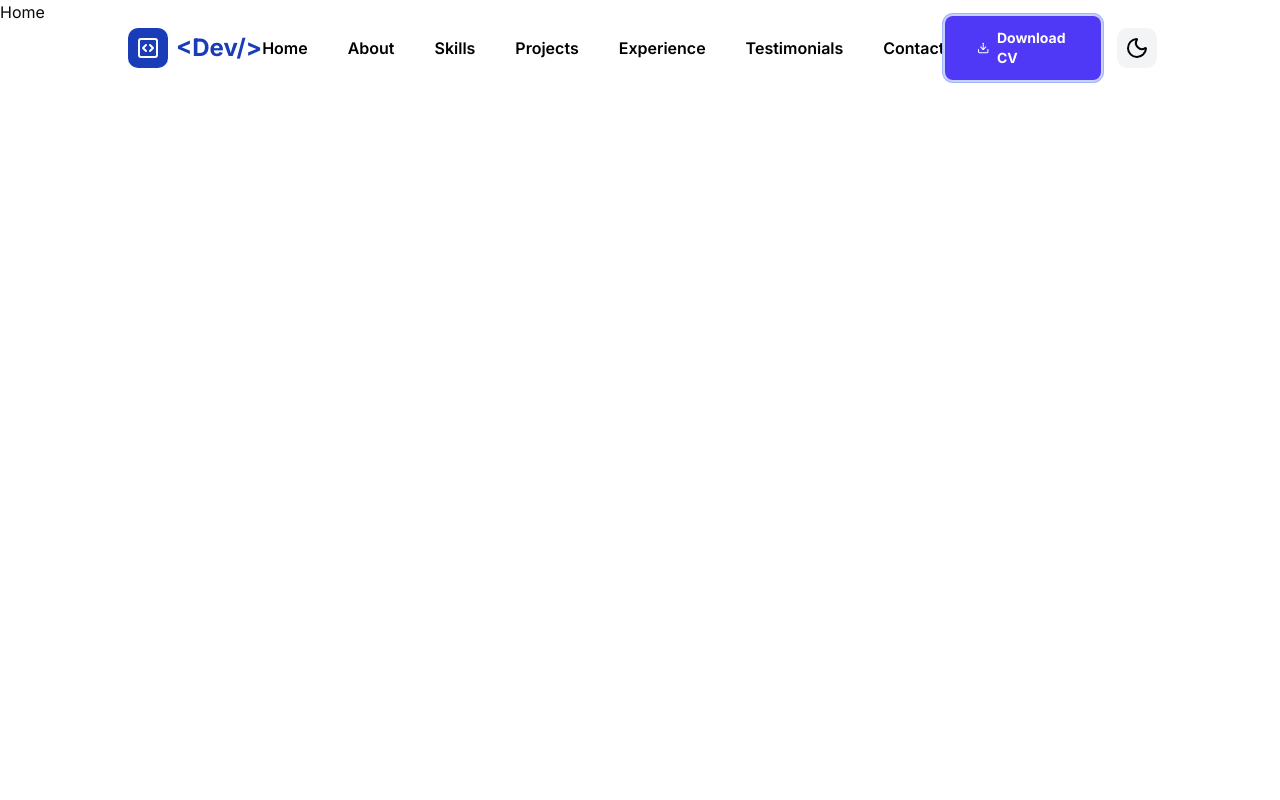
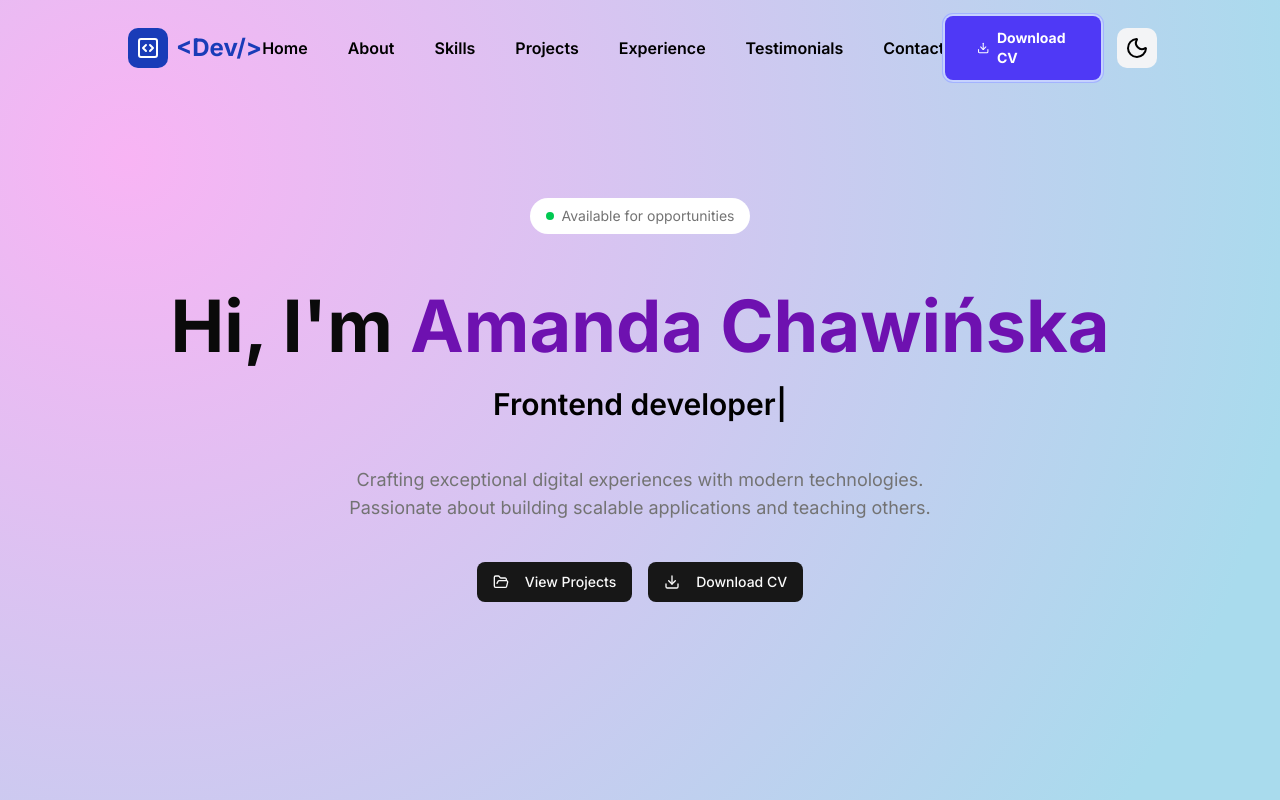
Before and after one commit to AmandaChawinska/portfolio-next16, a Next.js app: page / in a window 1280 px wide. Built offline with nearby package versions, Linux system fonts and the light colour scheme.

Commit message:
hero section

```diff
--- /dev/null
+++ b/components/Home/Hero/Hero.tsx
@@ -0,0 +1,67 @@
+"use client";
+import { Button } from "@/components/ui/button";
+import { Download, FolderOpen } from "lucide-react";
+import React from "react";
+import { TypeAnimation } from "react-type-animation";
+
+const Hero = () => {
+  return (
+    <div className="relative min-h-screen bg-[radial-gradient(circle_farthest-corner_at_10%_20%,#F8B4F4_0%,#A9DBED_90%)] flex items-center justify-center overflow-hidden dark:bg-[radial-gradient(circle_farthest-corner_at_10%_20%,#FD73C8_0%,#005C8D_90.5%)]">
+      {/* content */}
+      <div className="relative z-10 text-center max-lg:mt-5">
+        <div className="sm:mb-6">
+          <span className="inline-flex items-center gap-2 px-4 py-2 rounded-full bg-white dark:bg-gray-600 text-sm text-muted-foreground dark:text-gray-200 mb-8">
+            <span className="w-2 h-2 rounded-full bg-green-500"></span>
+            Available for opportunities
+          </span>
+        </div>
+        {/* title */}
+        <h1 className="text-4xl sm:text-5xl md:text-6xl lg:text-7xl font-bold mb-6">
+          Hi, I&apos;m{" "}
+          <span className="text-purple-800 dark:text-yellow-300">
+            Amanda Chawińska
+          </span>
+        </h1>
+        {/* title */}
+        <div className="text-xl sm:text-2xl md:text-3xl text-black dark:text-white font-semibold mb-4 sm:mb-8 h-12">
+          <TypeAnimation
+            sequence={[
+              "Web developer",
+              2000,
+              "Frontend developer",
+              2000,
+              "Wordpress developer",
+              2000,
+            ]}
+            wrapper="span"
+            speed={50}
+            repeat={Infinity}
+            className="font-mono"
+          />
+        </div>
+        {/* description */}
+        <p className="text-lg text-muted-foreground dark:text-gray-200 max-w-2xl mx-auto mb-10 px-4">
+          Crafting exceptional digital experiences with modern technologies.
+          Passionate about building scalable applications and teaching others.
+        </p>
+        {/* buttons */}
+        <div className="flex flex-col sm:flex-row gap-4 justify-center">
+          <Button size={"lg"} asChild className="w-fit mx-auto sm:mx-0">
+            <a href="#">
+              <FolderOpen className="w-5 h-5 mr-2" />
+              View Projects
+            </a>
+          </Button>
+          <Button size={"lg"} asChild className="w-fit mx-auto sm:mx-0">
+            <a href="#">
+              <Download className="w-5 h-5 mr-2" />
+              Download CV
+            </a>
+          </Button>
+        </div>
+      </div>
+    </div>
+  );
+};
+
+export default Hero;
--- a/components/Home/Home.tsx
+++ b/components/Home/Home.tsx
@@ -1,7 +1,12 @@
 import React from "react";
+import Hero from "./Hero/Hero";
 
 const Home = () => {
-  return <div className=" overflow-hidden">Home</div>;
+  return (
+    <div className=" overflow-hidden">
+      <Hero />
+    </div>
+  );
 };
 
 export default Home;
--- a/package.json
+++ b/package.json
@@ -18,6 +18,7 @@
     "react": "19.2.3",
     "react-dom": "19.2.3",
     "react-icons": "^5.5.0",
+    "react-type-animation": "^3.2.0",
     "tailwind-merge": "^3.4.1"
   },
   "devDependencies": {
```
Also changed, not shown: 1 other file (tests, documents, lock files or other folders).
